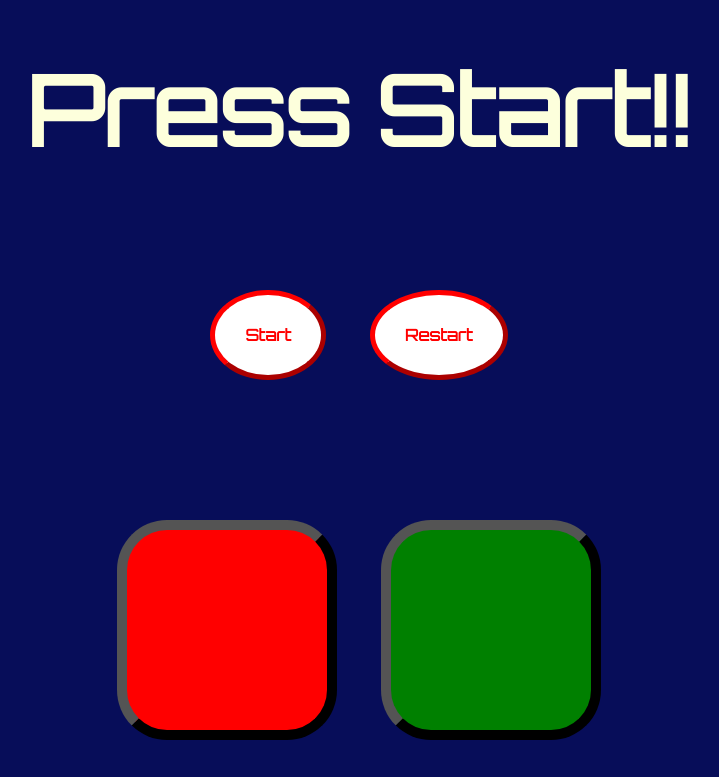
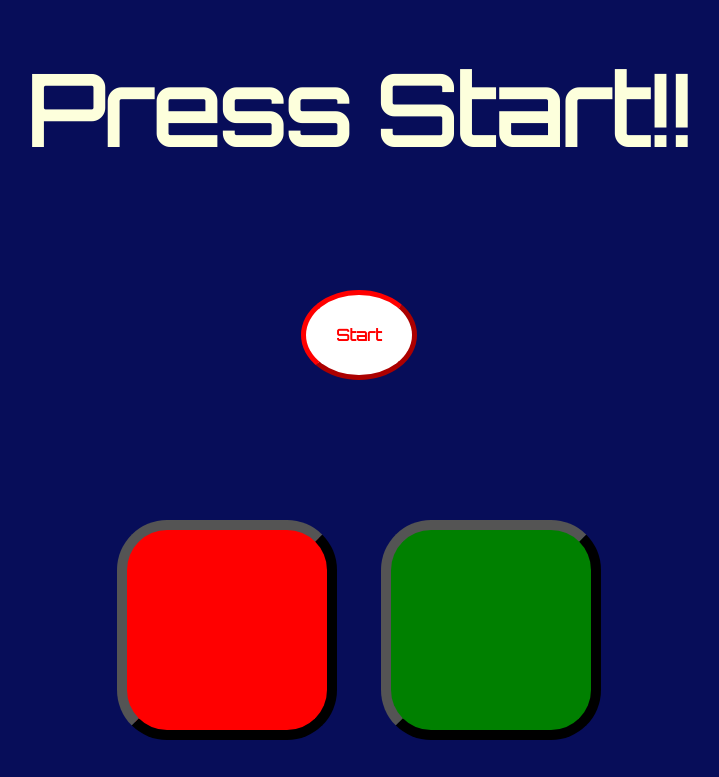
Before and after one commit to vmahal/simon, a plain HTML site: page index.html in a window 1280 px wide. Shown: the top 777 px of the page, without its empty margins (281-1000 px from the left). Drawn offline with nearby package versions, Linux system fonts and the light colour scheme.

Commit message:
Update index.html

```diff
--- a/index.html
+++ b/index.html
@@ -14,7 +14,6 @@
 
     <div class="start-but">
       <button id="str">Start</button>
-      <button id="str">Restart</button>
     </div>
 
      <div class="row">
@@ -28,13 +27,6 @@
      </div>
 
 
-    <!-- <div class="start-but">
-      <button id="str">Start</button>
-      <button id="str">Restart</button>
-    </div> -->
-
-
-
     <script src="https://ajax.googleapis.com/ajax/libs/jquery/3.3.1/jquery.min.js"></script>
     <script src="index.js" charset="utf-8"></script>
   </body>
```
